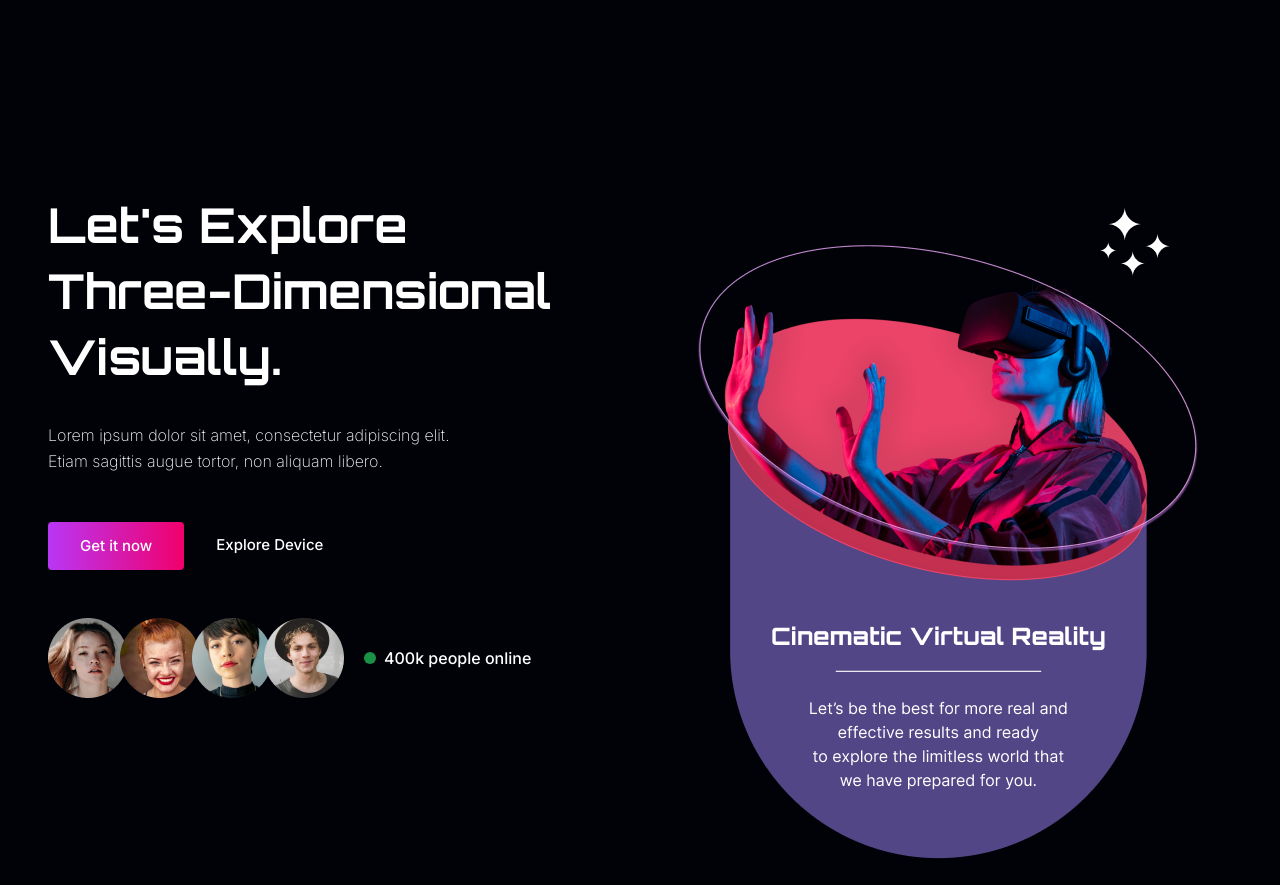
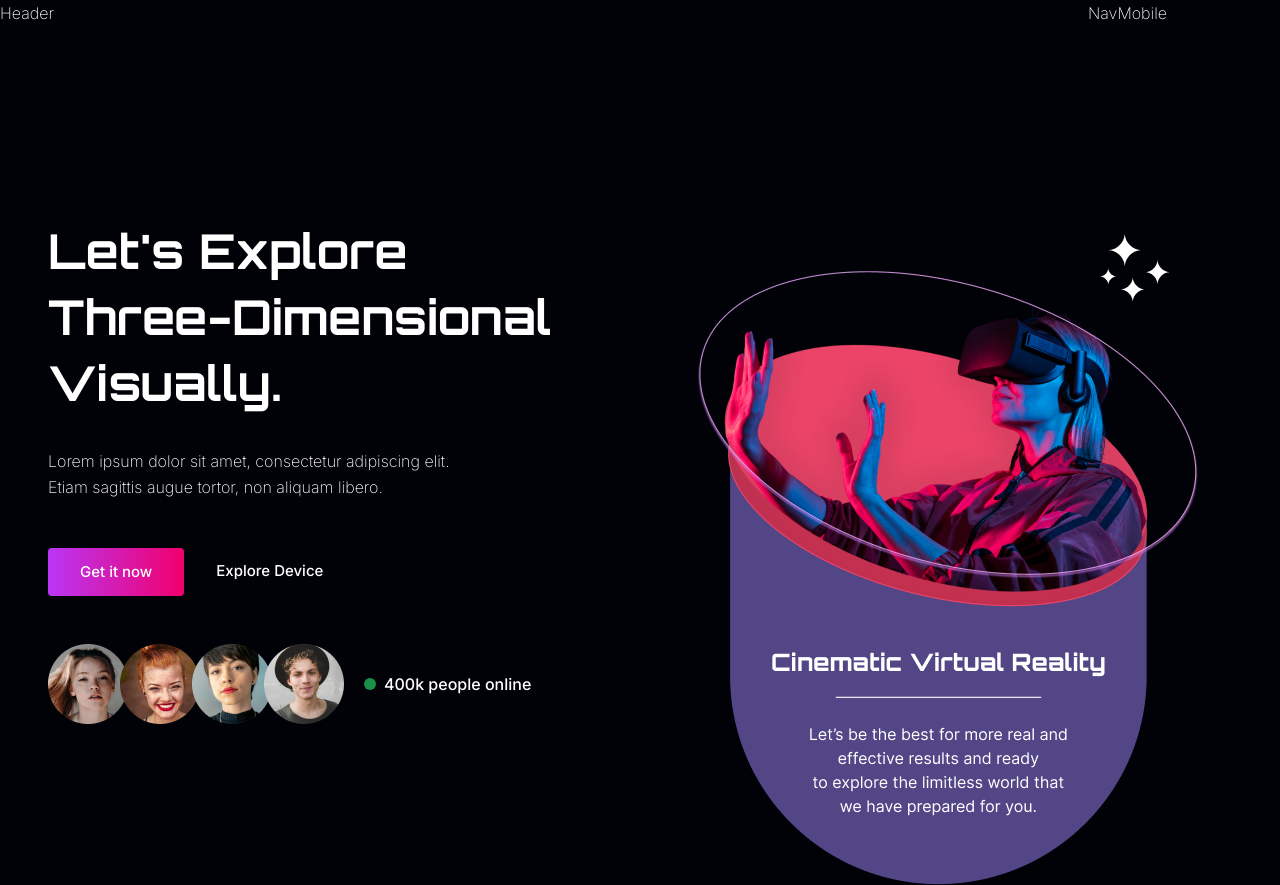
Before and after one commit to Ahmedelsayedd01/VR-Website, a React (Create React App) app: page / in a window 1280 px wide. Before the commit the page ends 859 px from the top, so only its background shows below. Built offline with nearby package versions, Linux system fonts and the light colour scheme; the HTML template or start-up script is replaced by a standard one.

Commit message:
New Update

```diff
--- a/src/App.js
+++ b/src/App.js
@@ -1,12 +1,24 @@
-import React from "react";
+import React, { useState } from "react";
 import Banner from "./components/Banner";
+import Header from "./components/Header";
+import NavMobile from "./components/NavMobile";
 
 // import Components
 
 const App = () => {
+  const [navMobile, setNavMobile] = useState(true);
   return (
     <div>
+      <Header aetNavMobile={setNavMobile} />
       <Banner />
+      {/* mobile nav */}
+      <div
+        className={`${
+          navMobile ? "right-0" : "-right-full"
+        } fixed top-0 bottom-0 w-48 transition-all`}
+      >
+        <NavMobile aetNavMobile={setNavMobile}/>
+      </div>
     </div>
   );
 };
```
